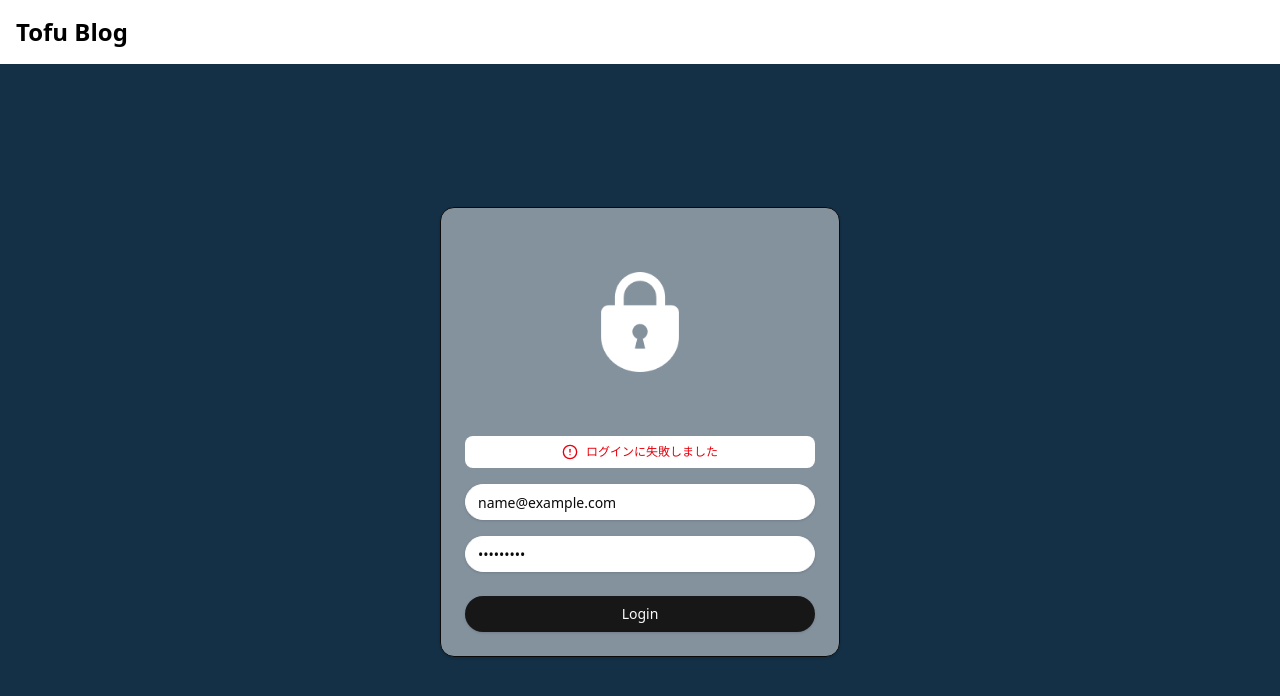
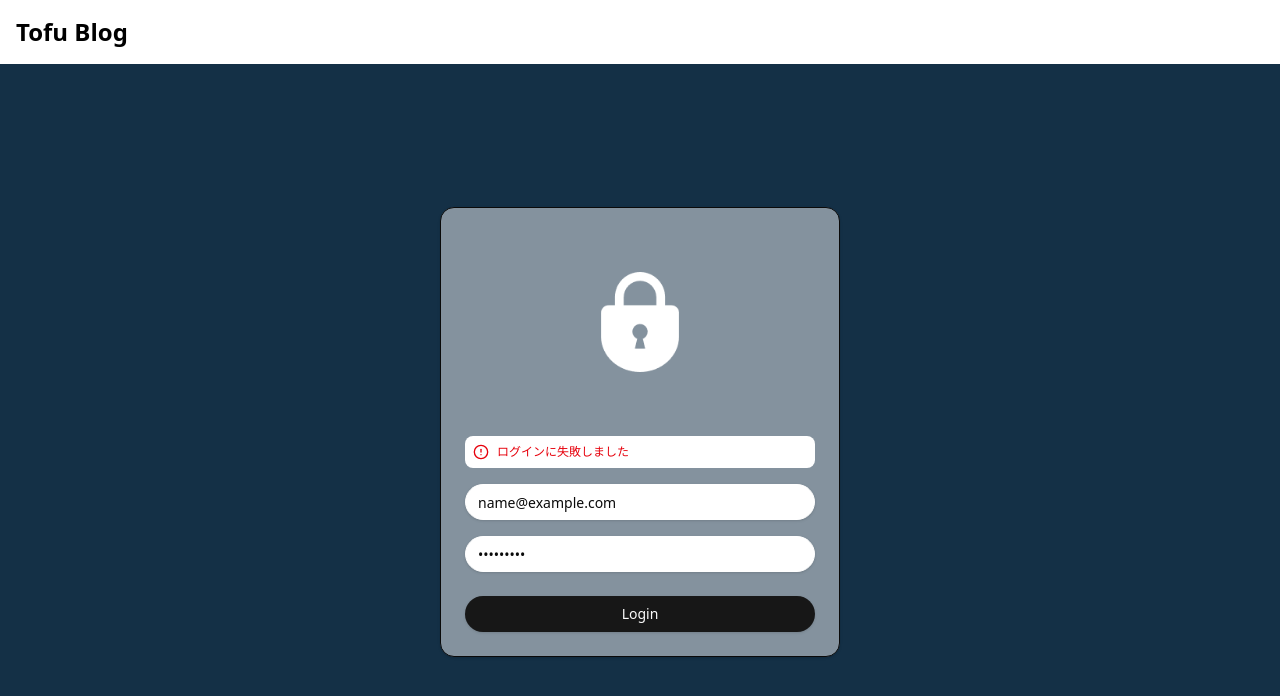
Before and after one commit to tofu-dev0123/tofu-frontend, a Next.js app: page /admin/login in a window 1280 px wide. Both pictures are taken after typing "name@example.com", "Sample123" into the empty fields and a click on the button "Login". Shown: the top 696 px of the page. Built offline with nearby package versions, Linux system fonts and the light colour scheme; no server answers.

Commit message:
エラーメッセージのレイアウトを修正

```diff
--- a/src/components/features/admin/common/ErrorMessage.tsx
+++ b/src/components/features/admin/common/ErrorMessage.tsx
@@ -3,7 +3,7 @@ import { AlertCircle } from 'lucide-react';
 function ErrorMessage({ errorMessage }: { errorMessage: string[] }) {
   return (
     <>
-      <div className="flex justify-center items-center mx-6 my-4 bg-white rounded-md p-2">
+      <div className="flex flex-col mx-6 my-4 bg-white rounded-md p-2 gap-2">
         {errorMessage.map((message) => (
           <div key={message} className="flex items-center gap-2 text-xs">
             <AlertCircle className="w-4 h-4 flex-shrink-0 text-red-600" />
```
